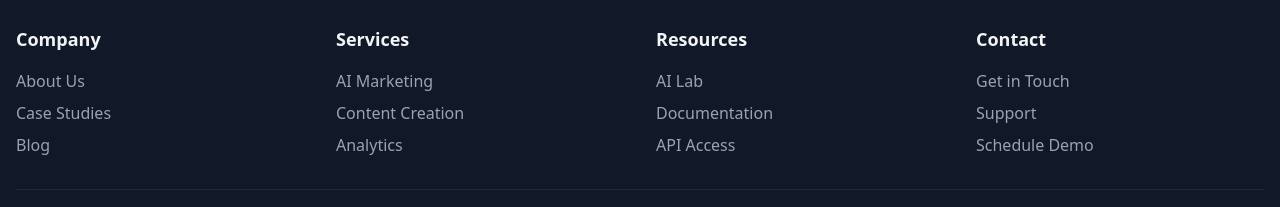
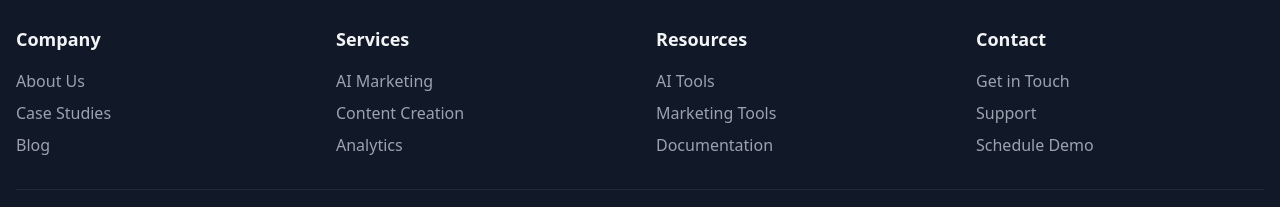
Before and after one commit to salutethegenius/kemisdigital-2027, a React (Vite) app in the folder client/: page / in a window 1280 px wide. Shown: the part 4542-4749 px from the top of the page. Built offline with nearby package versions, Linux system fonts and the light colour scheme; no server answers.

Commit message:
Agent query: Are the new Resources links (AI Tools, Marketing Tools, Documentation) visible in the footer?

```diff
--- a/client/src/components/layout/Footer.tsx
+++ b/client/src/components/layout/Footer.tsx
@@ -20,9 +20,9 @@ const footerSections = [
   {
     title: "Resources",
     links: [
-      { name: "AI Lab", href: "/ai-lab" },
-      { name: "Documentation", href: "/docs" },
-      { name: "API Access", href: "/api" },
+      { name: "AI Tools", href: "/resources#ai-tools" },
+      { name: "Marketing Tools", href: "/resources#marketing-tools" },
+      { name: "Documentation", href: "/resources" },
     ],
   },
   {
```
